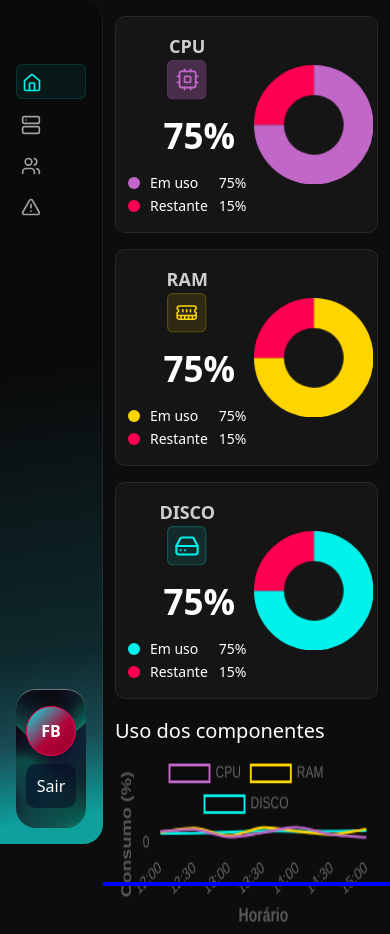
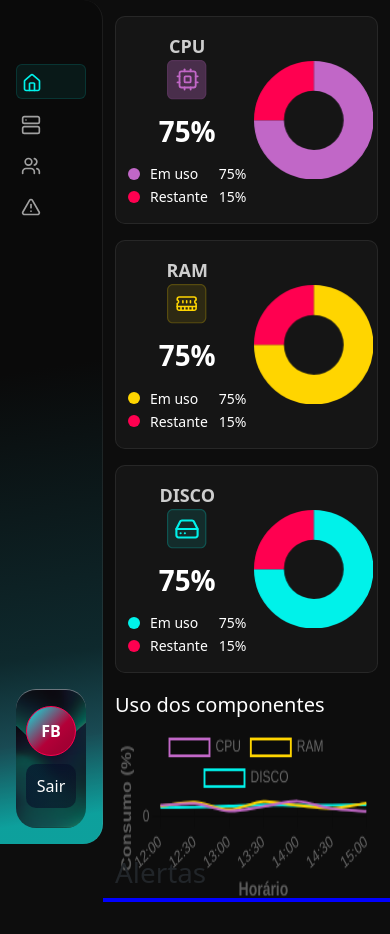
Before and after one commit to bytewatch-sptech/bytewatch.web, a website: page Site Institucional/public/pages/dashboard-servidor.html in a window 390 px wide. After the commit the page ends 908 px from the top, so only its background shows below. Drawn offline with nearby package versions, Linux system fonts and the light colour scheme.

Commit message:
arrumando responsividade dos cards

```diff
--- a/Site Institucional/public/css/dashboard-servidor.css
+++ b/Site Institucional/public/css/dashboard-servidor.css
@@ -24,9 +24,8 @@ canvas {
     color: #FFFFFF;
     font-weight: bolder;
     text-align: center;
-    font-size: 35px;
-    padding-right: calc(var(--bs-gutter-x) * .5);
-    padding-left: calc(var(--bs-gutter-x) * .5);
+    /* font-size: 35px; */
+    /* padding-left: 10px; */
 }
 
 .coluna-kpi {
--- a/Site Institucional/public/pages/dashboard-servidor.html
+++ b/Site Institucional/public/pages/dashboard-servidor.html
@@ -98,7 +98,7 @@
                                             </div>
                                         </div>
                                         <div class="row d-flex justify-content-lg-start justify-content-around">
-                                            <div class="col-6" style="padding-left: 0px; padding-right: 0px;">
+                                            <div class="col" style="padding-left: 0px; padding-right: 0px; display: flex; justify-content: center;">
                                                 <span class="display-6 status-percent">75%</span>
                                             </div>
                                         </div>
@@ -140,7 +140,7 @@
                                             </div>
                                         </div>
                                         <div class="row d-flex justify-content-lg-start justify-content-around">
-                                            <div class="col-6" style="padding-left: 0px; padding-right: 0px;">
+                                            <div class="col" style="padding-left: 0px; padding-right: 0px; display: flex; justify-content: center;">
                                                 <span class="display-6 status-percent">75%</span>
                                             </div>
                                         </div>
@@ -182,8 +182,8 @@
                                             </div>
                                         </div>
                                         <div class="row d-flex justify-content-lg-start justify-content-around">
-                                            <div class="col-6" style="padding-left: 0px; padding-right: 0px;">
-                                                <span class="display-6 status-percent">75%</span>
+                                            <div class="col" style="padding-left: 0px; padding-right: 0px; display: flex; justify-content: center;">
+                                                <span class="display-md-1 display-6 status-percent">75%</span>
                                             </div>
                                         </div>
                                         <div class="div-legends">
@@ -214,6 +214,11 @@
                             <div class="col">
                                 <h1 class="dashboard-title">Uso dos componentes</h1>
                                 <canvas id="dashboardComponentes"></canvas>
+                            </div>
+                        </div>
+                        <div class="row">
+                            <div class="col">
+                                <h1>Alertas</h1>
                             </div>
                         </div>
                     </div>
```
